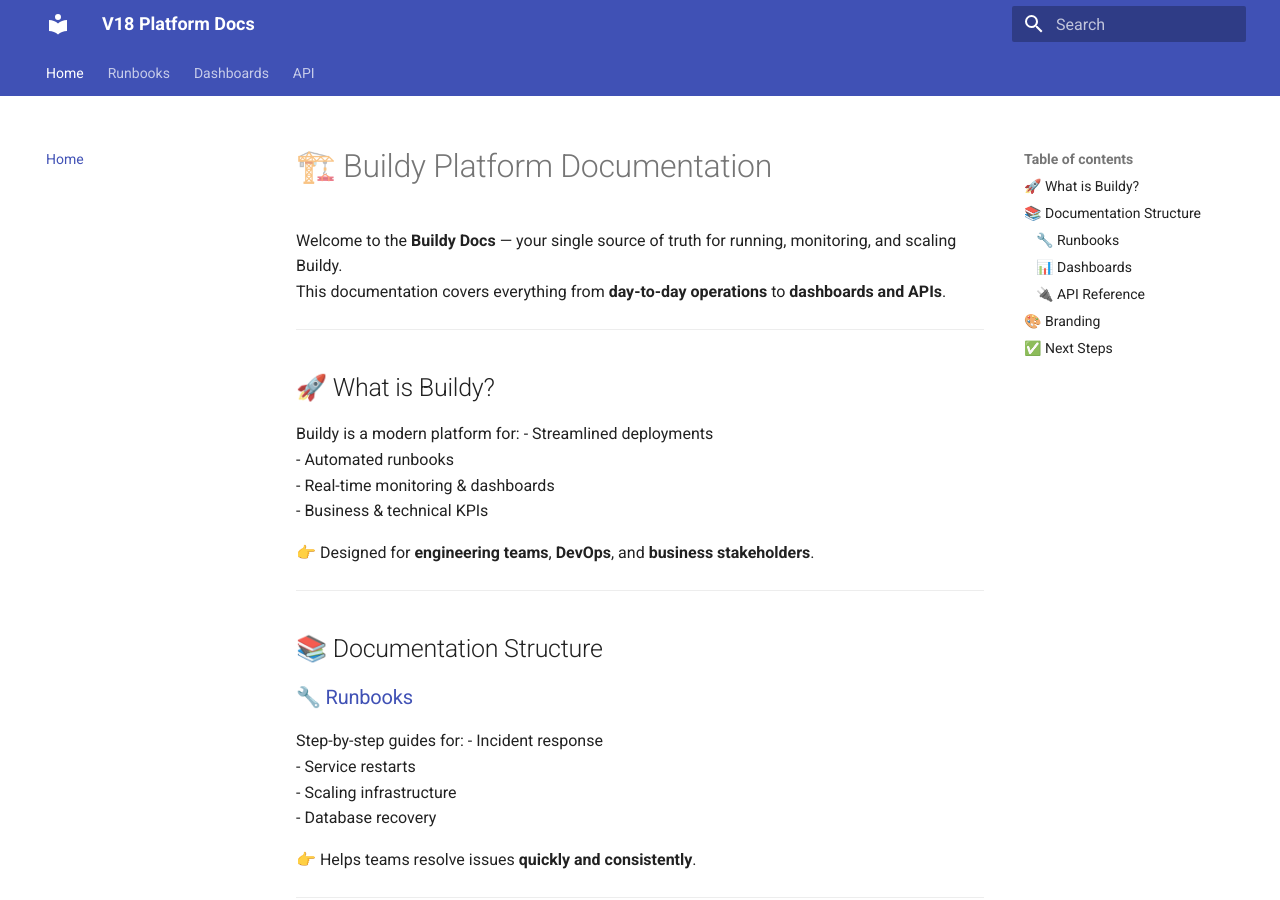
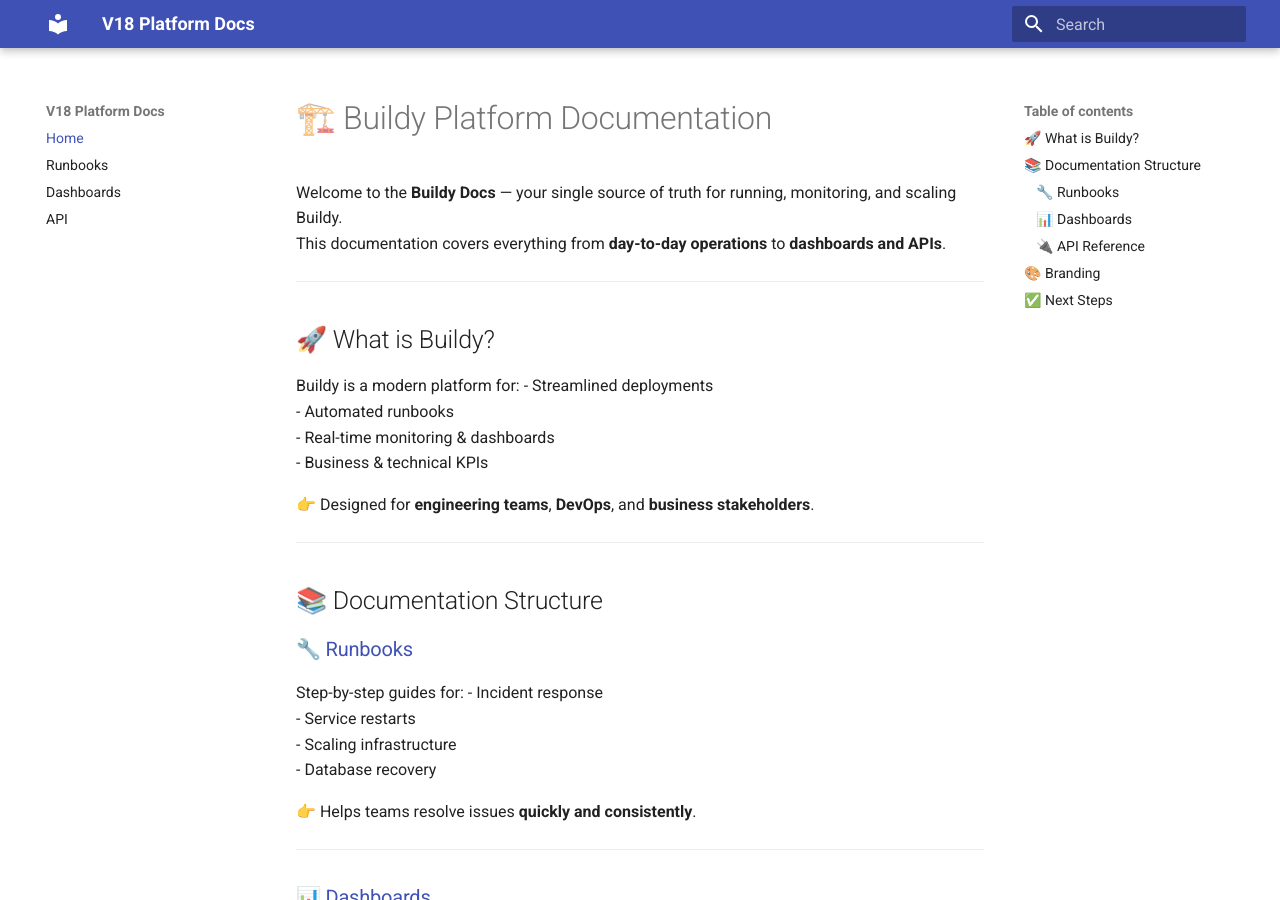
Before and after one commit to Kello54/Buildy, an MkDocs documentation site: the page built from docs/index.md, in a window 1280 px wide and 900 px high. Built offline with MkDocs 1.6.1 and Material for MkDocs 9.7.7, drawn with Linux system fonts in a browser that asks for light colours; some of the changed lines change nothing that is shown.

Commit message:
Update mkdocs.yml

```diff
--- a/mkdocs.yml
+++ b/mkdocs.yml
@@ -1,23 +1,15 @@
 site_name: V18 Platform Docs
-site_description: Documentation for the V18 Platform
-site_author: Kello54
-
 theme:
   name: material
-  features:
-    - navigation.tabs
-    - navigation.sections
-    - search.suggest
-    - search.highlight
-    - content.code.copy
 
 plugins:
   - search
   - swagger-ui:
-      swagger_path: docs/platform.json
+      spec_file: docs/platform.json
+      path: api   # this will serve your API docs at /api/
 
 nav:
   - Home: index.md
   - Runbooks: runbooks.md
   - Dashboards: dashboards.md
-  - API: swagger-ui
+  - API: api/index.html
```
